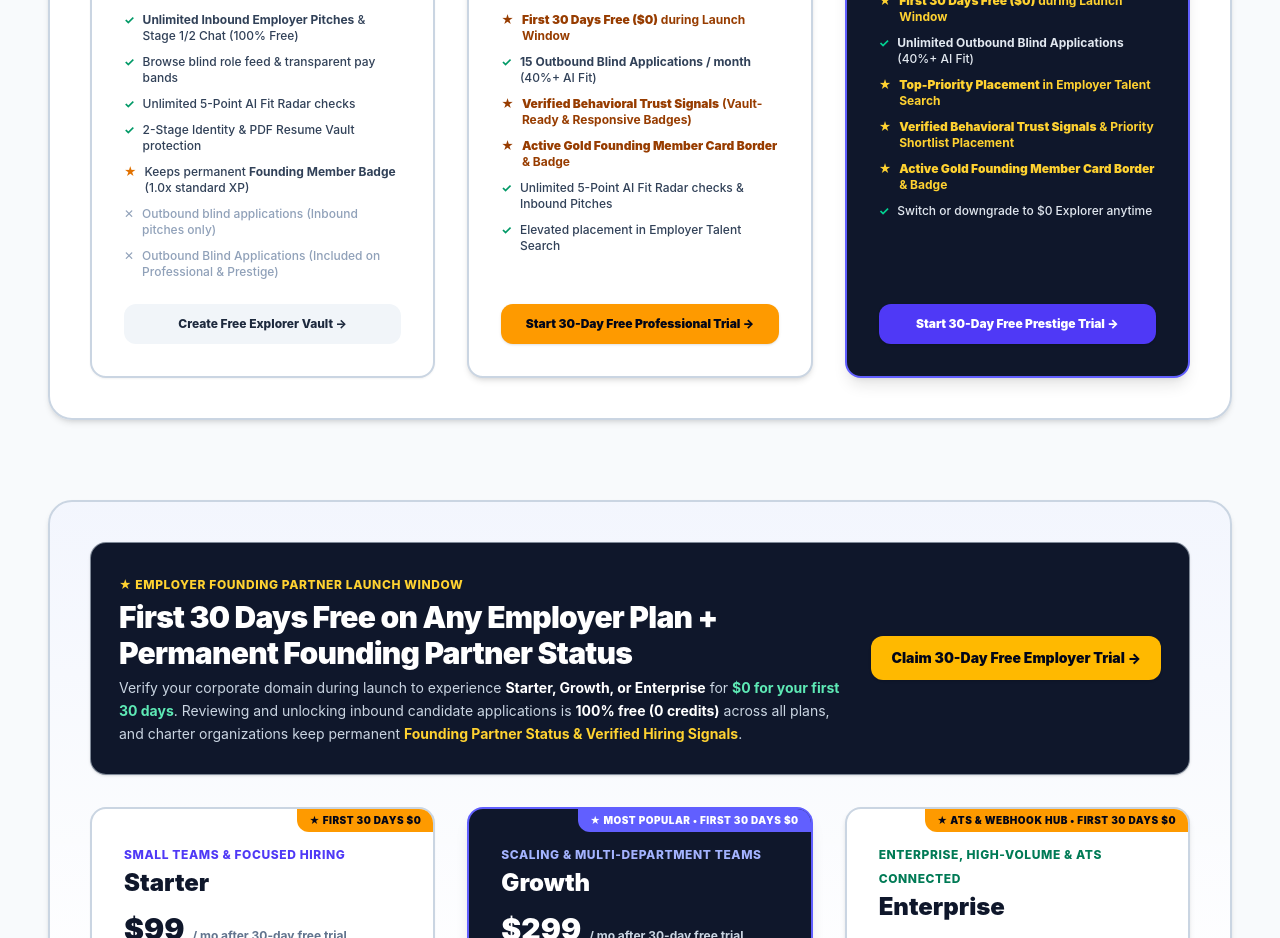
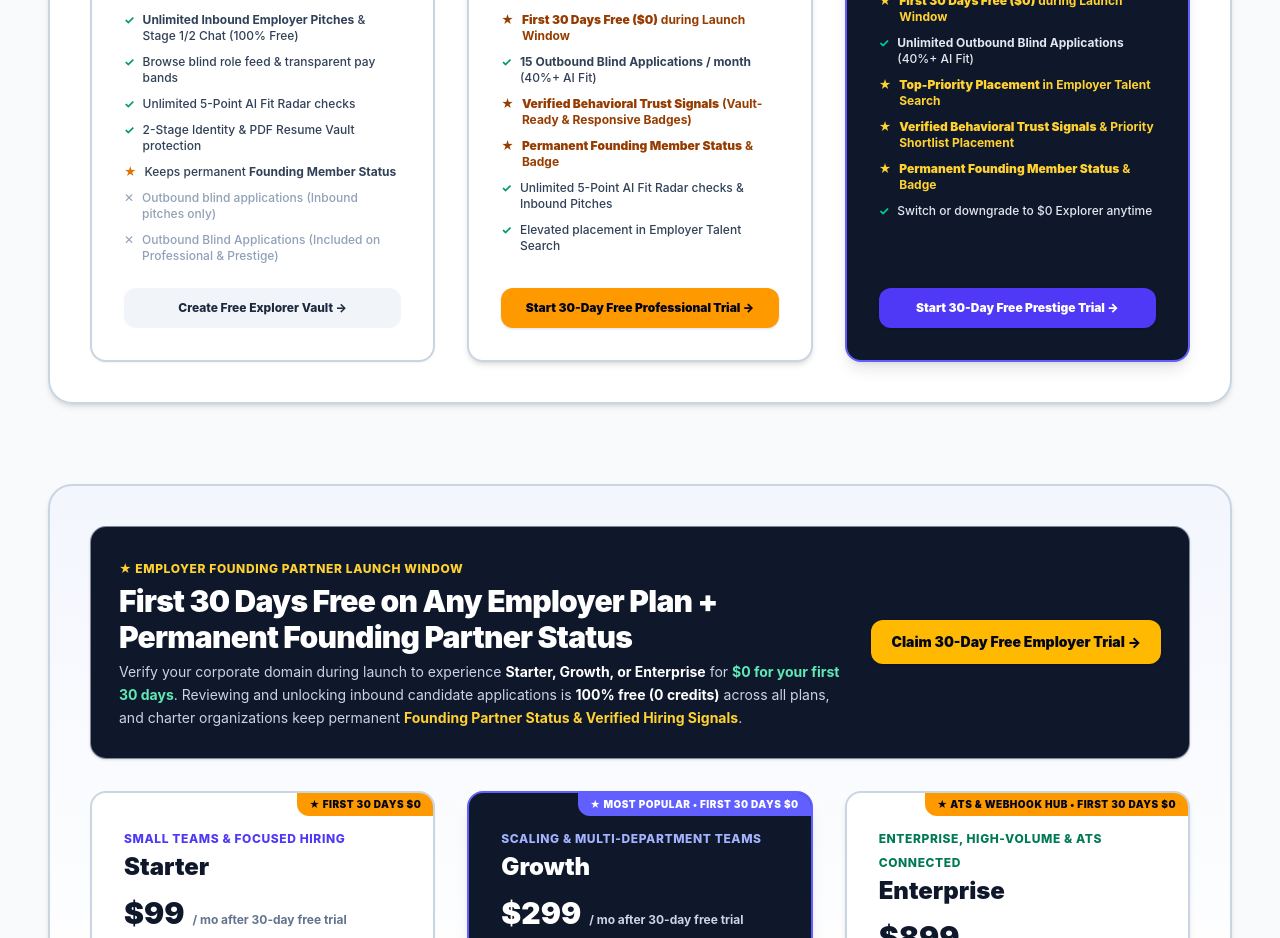
Before and after one commit to SpecialSauceIO/secure-job-board, a Next.js app: page /pricing in a window 1280 px wide. Shown: the part 960-1898 px from the top of the page. Built offline with nearby package versions, Linux system fonts and the light colour scheme.

Commit message:
Remove final 1.0x XP and Gold Card Border bullet points from pricing, billing, and landing pages

```diff
--- a/src/app/dashboard/billing/page.tsx
+++ b/src/app/dashboard/billing/page.tsx
@@ -247,7 +247,7 @@ export default function CandidateBillingPage() {
                 <li>✓ Browse blind role feed &amp; real pay bands</li>
                 <li>✓ Unlimited 5-Point AI Fit Radar checks</li>
                 <li>✓ 2-Stage Identity &amp; PDF Resume Vault</li>
-                <li>★ Keeps permanent <strong>Founding Member Badge</strong> (1.0x XP)</li>
+                <li>✓ Keeps permanent <strong>Founding Member Status</strong></li>
                 <li className="text-slate-400">✕ Outbound blind applications (0/mo)</li>
                 <li className="text-slate-400">✕ Outbound Blind Applications (Professional &amp; Prestige)</li>
               </ul>
@@ -311,7 +311,7 @@ export default function CandidateBillingPage() {
                   ✓ <strong>Verified Behavioral &amp; Responsiveness Signals</strong>
                 </li>
                 <li className="text-amber-800 font-bold">
-                  ★ <strong>Active Gold Founding Member Card Border</strong>
+                  ✓ <strong>Permanent Founding Member Status</strong>
                 </li>
                 <li>✓ Unlimited 5-Point AI Fit Radar checks &amp; Inbound Pitches</li>
                 <li>✓ Elevated Employer Talent Search indexing</li>
@@ -377,7 +377,7 @@ export default function CandidateBillingPage() {
                   ✓ <strong>Verified Behavioral &amp; Responsiveness Signals</strong>
                 </li>
                 <li className="text-amber-300 font-bold">
-                  ★ <strong>Active Gold Founding Member Card Border</strong>
+                  ✓ <strong>Permanent Founding Member Status</strong>
                 </li>
                 <li>✓ Downgrade to $0 Explorer Vault anytime</li>
               </ul>
--- a/src/app/page.tsx
+++ b/src/app/page.tsx
@@ -86,7 +86,7 @@ export default function LandingPage() {
             <p className="text-base md:text-lg text-slate-500 max-w-2xl leading-relaxed">
               Join during our launch window to unlock{' '}
               <strong className="text-slate-700">30 days of complimentary full access</strong>, permanent{' '}
-              <strong className="text-slate-700">★ Founding Member &amp; Partner gold badges</strong>, priority AI matching rank, and lifetime rate locks.
+              <strong className="text-slate-700">Permanent Founding Member &amp; Partner status</strong>, priority AI matching rank, and lifetime rate locks.
             </p>
           </div>
 
--- a/src/app/pricing/page.tsx
+++ b/src/app/pricing/page.tsx
@@ -95,7 +95,7 @@ export default function PricingMatrixPage() {
                     </li>
                     <li className="flex items-start gap-2">
                       <span className="text-amber-600 font-bold">★</span>
-                      <span>Keeps permanent <strong>Founding Member Badge</strong> (1.0x standard XP)</span>
+                      <span>Keeps permanent <strong>Founding Member Status</strong></span>
                     </li>
                     <li className="flex items-start gap-2 text-slate-400">
                       <span>✕</span>
@@ -151,7 +151,7 @@ export default function PricingMatrixPage() {
                     </li>
                     <li className="flex items-start gap-2 text-amber-800 font-bold">
                       <span>★</span>
-                      <span><strong>Active Gold Founding Member Card Border</strong> &amp; Badge</span>
+                      <span><strong>Permanent Founding Member Status</strong> &amp; Badge</span>
                     </li>
                     <li className="flex items-start gap-2">
                       <span className="text-emerald-600 font-bold">✓</span>
@@ -211,7 +211,7 @@ export default function PricingMatrixPage() {
                     </li>
                     <li className="flex items-start gap-2 text-amber-300 font-bold">
                       <span>★</span>
-                      <span><strong>Active Gold Founding Member Card Border</strong> &amp; Badge</span>
+                      <span><strong>Permanent Founding Member Status</strong> &amp; Badge</span>
                     </li>
                     <li className="flex items-start gap-2">
                       <span className="text-emerald-400 font-bold">✓</span>
```
